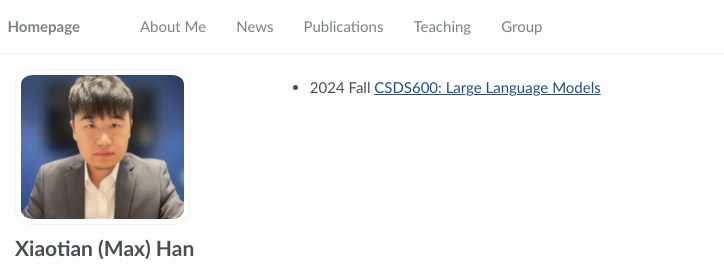
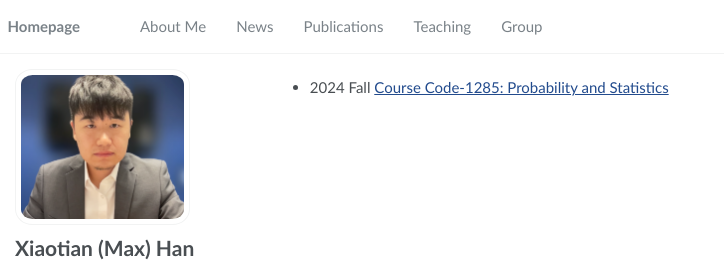
Before and after one commit to TahirSher/TahirSher.github.io, a Jekyll site: the page built from _pages/teaching.md, in a window 1280 px wide. Shown: the top 272 px of the page, without its empty margins (0-724 px from the left). Built offline with Jekyll 4.4.1, drawn with Linux system fonts in a browser that asks for light colours; nearby versions of some CDN libraries.

Commit message:
Update teaching.md

```diff
--- a/_pages/teaching.md
+++ b/_pages/teaching.md
@@ -5,4 +5,4 @@ excerpt: ""
 author_profile: true
 ---
 
-- 2024 Fall [CSDS600: Large Language Models](/csds600)
+- 2024 Fall [Course Code-1285: Probability and Statistics](/CourseCode-1285)
```
